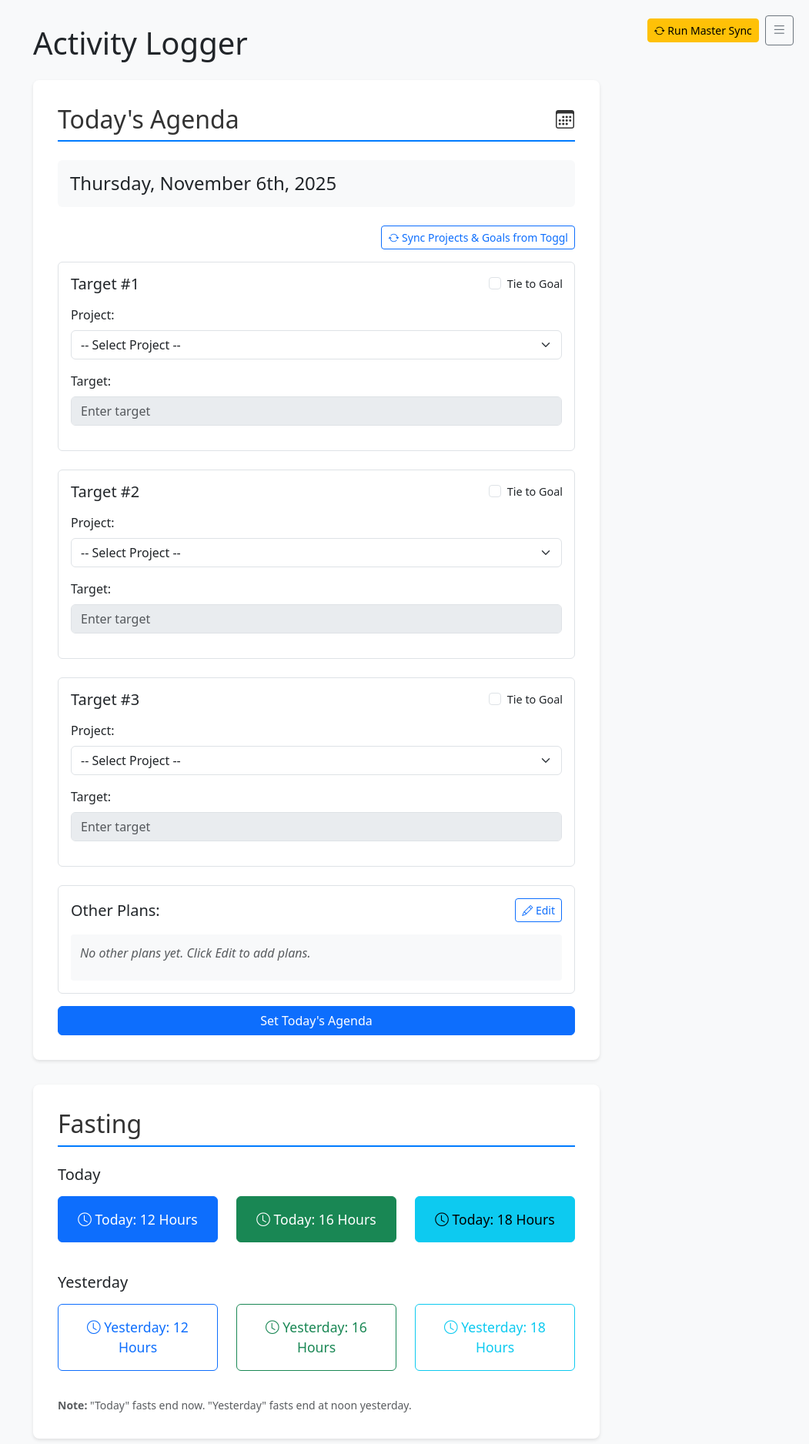
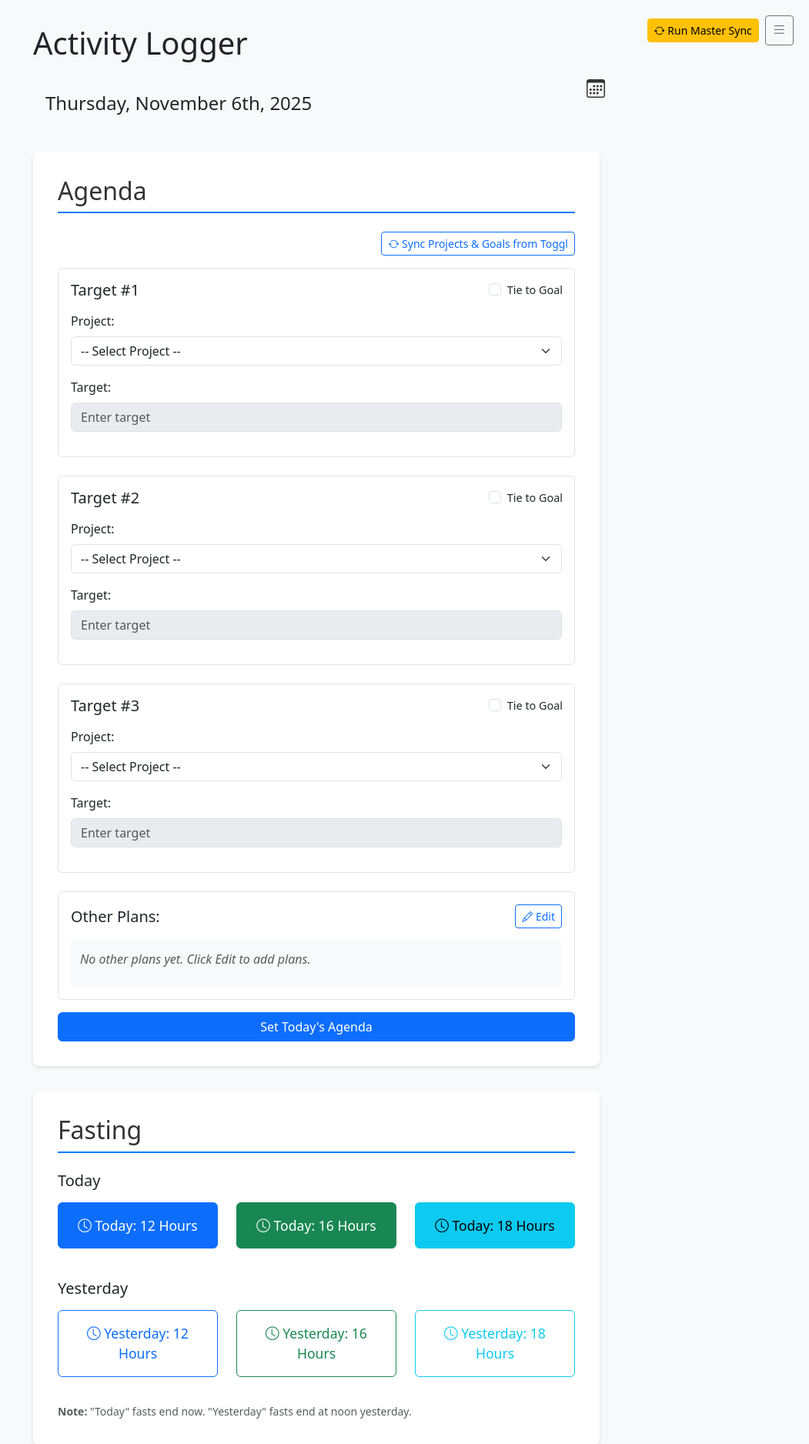
Before and after one commit to jonathancadepowers/life, a Django app: page /activity-logger/ in a window 1280 px wide. Shown: the top 1876 px of the page at 77% size, without its empty margins (229-1280 px from the left). Run offline with Django 5.2, Linux system fonts and the light colour scheme; data that the repository does not hold is empty; some libraries are stand-ins or nearby versions.

Commit message:
Simplify activity-logger layout: move date and calendar icon
- Change "Today's Agenda" header to simply "Agenda"
- Move calendar icon to sit above top-right corner of Agenda section
- Move date label above the Agenda section (keeping same formatting)

🤖 Generated with [Claude Code](https://claude.com/claude-code)

Co-Authored-By: Claude <noreply@anthropic.com>

```diff
--- a/fasting/templates/fasting/activity_logger.html
+++ b/fasting/templates/fasting/activity_logger.html
@@ -197,20 +197,23 @@
                 {% endif %}
 
                 <!-- Today's Agenda Section -->
-                <div class="activity-section" style="position: relative;">
-                    <div style="position: relative;">
-                        <h2 class="section-title">Today's Agenda</h2>
-                        <button class="btn btn-link" onclick="showCalendarModal()" style="position: absolute; top: 0; right: 0; font-size: 1.5rem; color: #333; padding: 0;" title="View past agendas">
-                            <i class="bi bi-calendar3"></i>
-                        </button>
-                    </div>
-
-                    <div class="mb-4 p-3 bg-light rounded" style="position: relative;">
+                <div style="position: relative; margin-bottom: 2rem;">
+                    <!-- Date label and calendar icon above the section -->
+                    <div class="mb-3 p-3 bg-light rounded" style="position: relative;">
                         <h4 class="mb-0" id="today-date"></h4>
                         <button id="return-to-today-btn" class="btn btn-sm btn-primary" onclick="returnToToday()" style="position: absolute; top: 50%; right: 15px; transform: translateY(-50%); display: none;">
                             Return to Today
                         </button>
                     </div>
+
+                    <!-- Calendar icon positioned above top-right corner -->
+                    <button class="btn btn-link" onclick="showCalendarModal()" style="position: absolute; top: -8px; right: -8px; font-size: 1.5rem; color: #333; padding: 0; z-index: 10;" title="View past agendas">
+                        <i class="bi bi-calendar3"></i>
+                    </button>
+                </div>
+
+                <div class="activity-section">
+                    <h2 class="section-title">Agenda</h2>
 
                     <!-- Day Score Box (shown for past days only) -->
                     <div id="day-score-box" class="mb-4 p-3 rounded" style="background-color: #e8f4f8; border: 1px solid #bee5eb; display: none;">
```
